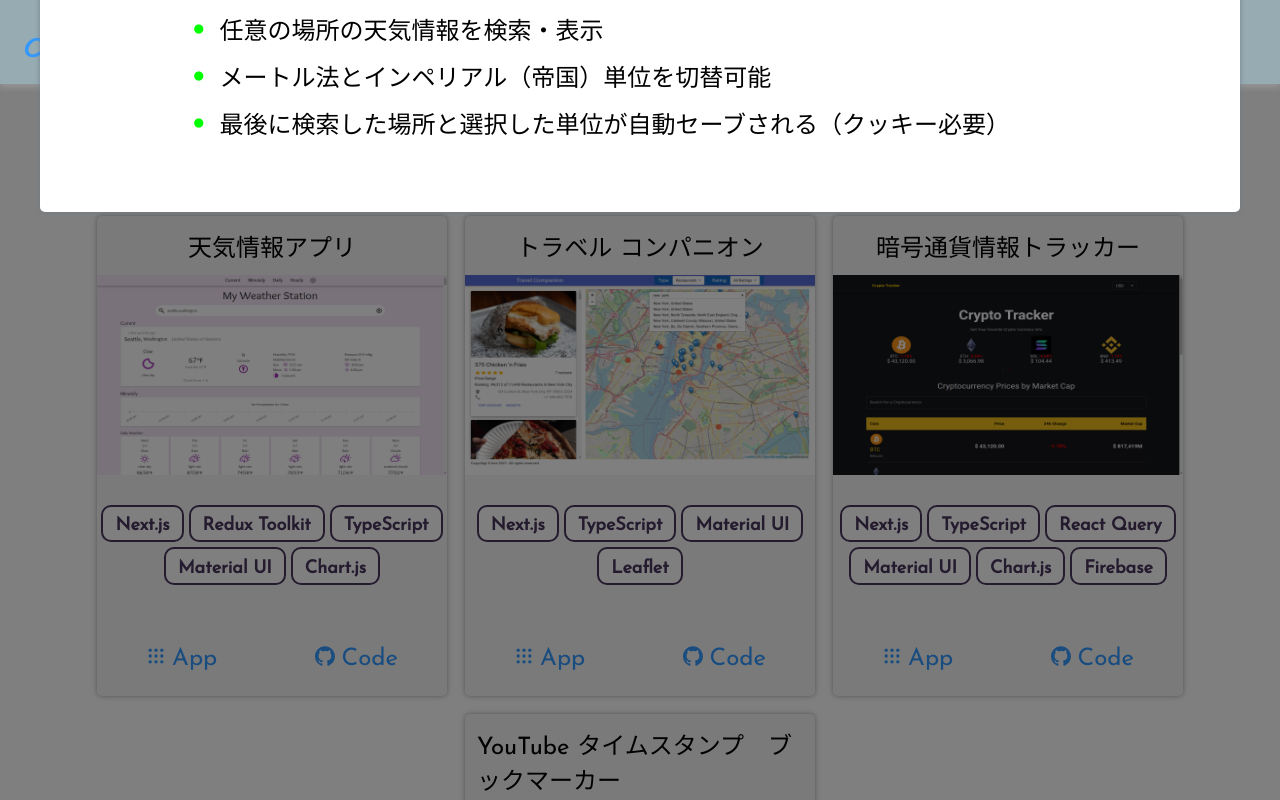
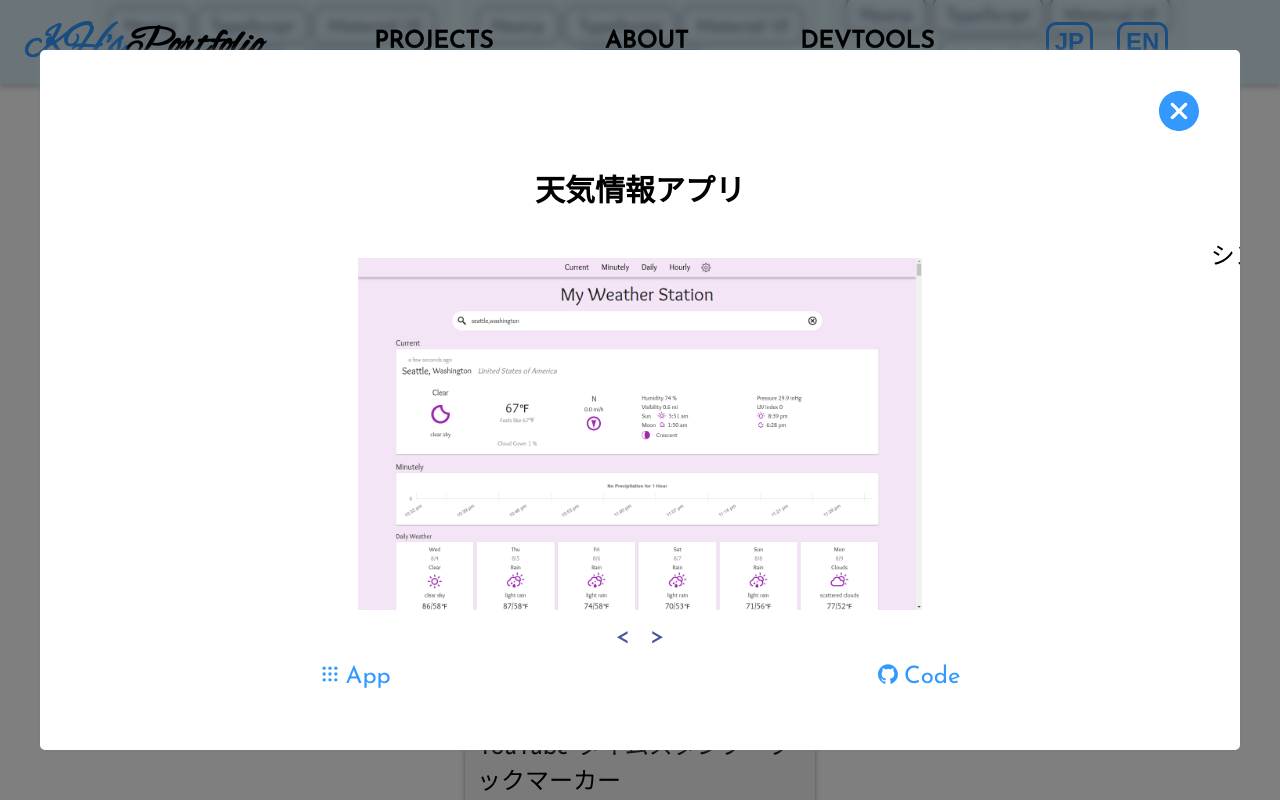
Before and after one commit to kmi2170/portfolio-v2, a Next.js app: page / in a window 1280 px wide. Both pictures are taken after a click on the element 272 px from the left and 1723 px from the top of the page. Shown: the part 1323-2123 px from the top of the page. Built offline with nearby package versions, Linux system fonts and the light colour scheme.

Commit message:
fix modal position, flex

```diff
--- a/src/components/Projects/Project/Modal/Modal.tsx
+++ b/src/components/Projects/Project/Modal/Modal.tsx
@@ -5,10 +5,10 @@ import Carousel from "./Carousel/Carousel";
 import {
   Close,
   ProjectImg,
-  Features,
-  Details,
   ModalWrapper,
   ModalOverlay,
+  Li,
+  Ul,
 } from "./styles";
 import { CloseIcon } from "../../../../assets/icons";
 import { theme } from "../../../../styles/globalStyles";
@@ -24,11 +24,9 @@ type ModalContentProps = {
 const Modal = ({ project, closeModal, lang }: ModalContentProps) => {
   return (
     <>
-      <ModalOverlay onClick={closeModal} />
-
-      <ModalWrapper>
-        <Container
-          as={motion.section}
+      <ModalOverlay onClick={closeModal}>
+        <ModalWrapper
+          as={motion.dialog}
           initial={{ opacity: 0 }}
           whileInView={{ opacity: [0, 1] }}
           transition={{ duration: 1.0, ease: "easeInOut" }}
@@ -40,15 +38,10 @@ const Modal = ({ project, closeModal, lang }: ModalContentProps) => {
             <CloseIcon />
           </Close>
 
-          <Container
-            direction="column"
-            justify="center"
-            align="center"
-            maxWidth={900}
-          >
           <Text
             as="h2"
             fontSize={1.25}
+            fontWeight={600}
             align="center"
             marginTop={1}
             marginBottom={2}
@@ -72,9 +65,12 @@ const Modal = ({ project, closeModal, lang }: ModalContentProps) => {
             {project.description[lang]}
           </Text>
 
+          {project?.features[lang] && (
+            <>
               <Text
                 as="h3"
                 fontSize={1.25}
+                fontWeight={600}
                 align="center"
                 marginTop={1.5}
                 marginBottom={0.5}
@@ -82,9 +78,9 @@ const Modal = ({ project, closeModal, lang }: ModalContentProps) => {
                 Features
               </Text>
 
-            <Features>
+              <Ul direction="column" justify="center" align="start">
                 {project?.features[lang].map((feature, i) => (
-                <li key={i}>
+                  <Li key={i}>
                     <Dot
                       color={theme.colors.blue}
                       size="1.5rem"
@@ -93,15 +89,18 @@ const Modal = ({ project, closeModal, lang }: ModalContentProps) => {
                     <Text as="p" fontSize={1} align="left" marginBottom={0.25}>
                       {feature}
                     </Text>
-                </li>
+                  </Li>
                 ))}
-            </Features>
+              </Ul>
+            </>
+          )}
 
           {project?.details[lang].length > 0 && (
             <>
               <Text
                 as="h3"
                 fontSize={1.25}
+                fontWeight={600}
                 align="center"
                 marginTop={1.5}
                 marginBottom={0.5}
@@ -109,30 +108,24 @@ const Modal = ({ project, closeModal, lang }: ModalContentProps) => {
                 Details
               </Text>
 
-                <Details>
+              <Ul direction="column" justify="center" align="start">
                 {project?.details[lang].map((detail, i) => (
-                    <li key={i}>
+                  <Li key={i}>
                     <Dot
                       color={theme.colors.green}
                       size="1.5rem"
                       marginRight="0.5rem"
                     />
-                      <Text
-                        as="p"
-                        fontSize={1}
-                        align="left"
-                        marginBottom={0.25}
-                      >
+                    <Text as="p" fontSize={1} align="left" marginBottom={0.25}>
                       {detail}
                     </Text>
-                    </li>
+                  </Li>
                 ))}
-                </Details>
+              </Ul>
             </>
           )}
-          </Container>
-        </Container>
         </ModalWrapper>
+      </ModalOverlay>
     </>
   );
 };
--- a/src/components/Projects/Project/Modal/styles.ts
+++ b/src/components/Projects/Project/Modal/styles.ts
@@ -11,36 +11,31 @@ export const ModalOverlay = styled.div`
   display: flex;
   justify-content: center;
   align-items: center;
+  z-index: 10;
 `;
 
-export const ModalWrapper = styled.dialog`
-  position: absolute;
-  top: 10vh;
-  left: 50%;
-  transform: translate(-50%, 0);
+// export const ModalWrapper = styled(Container).attrs({ as: "dialog" })`
+export const ModalWrapper = styled(Container)`
+  position: relative;
   background-color: white;
-  z-index: 10;
 
   border: none;
   border-radius: 5px;
 
   box-shadow: 0 0 5px rgba(108, 122, 137, 0.8);
-  padding: 0.5rem 0.25rem 2.5rem 0.25rem;
+  padding: 1rem 1.5rem 2.5rem 1.5rem;
   width: 95vw;
   max-width: 1200px;
+
   height: auto;
+  max-height: 95vh;
   overflow: auto;
-
-  display: flex;
-  flex-direction: column;
-  justify-content: space-between;
-  align-items: center;
 `;
 
 export const Close = styled.span`
   width: 100%;
   text-align: right;
-  margin-top: 1rem;
+  margin-top: 0.5rem;
 
   svg {
     width: 50px;
@@ -63,28 +58,14 @@ export const ProjectImg = styled.div`
   }
 `;
 
-export const Features = styled.ul`
-  /* width: 90%; */
-  font-size: 1rem;
-
-  li {
-    list-style: none;
-    overflow-wrap: normal;
-    display: flex;
-    align-items: center;
-    margin-bottom: 0.25rem;
-  }
+export const Ul = styled(Container).attrs({ as: "ul" })`
+  width: 90%;
+  list-style: none;
 `;
 
-export const Details = styled.ul`
-  /* width: 90%; */
-  font-size: 0.85rem;
-
-  li {
-    list-style: none;
-    overflow-wrap: normal;
-    display: flex;
-    align-items: center;
-    margin-bottom: 0.25rem;
-  }
+export const Li = styled.li`
+  display: flex;
+  justify-content: flex-start;
+  align-items: center;
+  margin-bottom: 0.25rem;
 `;
--- a/src/components/common-styles/text.ts
+++ b/src/components/common-styles/text.ts
@@ -20,8 +20,6 @@ const Text = styled.div<{
   font-weight: ${({ fontWeight = 1 }) => fontWeight};
   text-align: ${({ align }) => align};
 
-  /* width: 100%; */
-
   margin-top: ${({ marginTop = 0 }) => marginTop + "rem"};
   margin-bottom: ${({ marginBottom = 0 }) => marginBottom + "rem"};
   padding-left: ${({ paddingLeft = 0 }) => paddingLeft + "rem"};
--- a/src/pages/index.tsx
+++ b/src/pages/index.tsx
@@ -34,7 +34,6 @@ const Home: NextPage = () => {
 export default Home;
 
 const Wrapper = styled.div`
-  position: relative;
   min-height: 100vh;
   overflow: auto;
 
```
Lines whose indentation alone changed are shown as unchanged.
